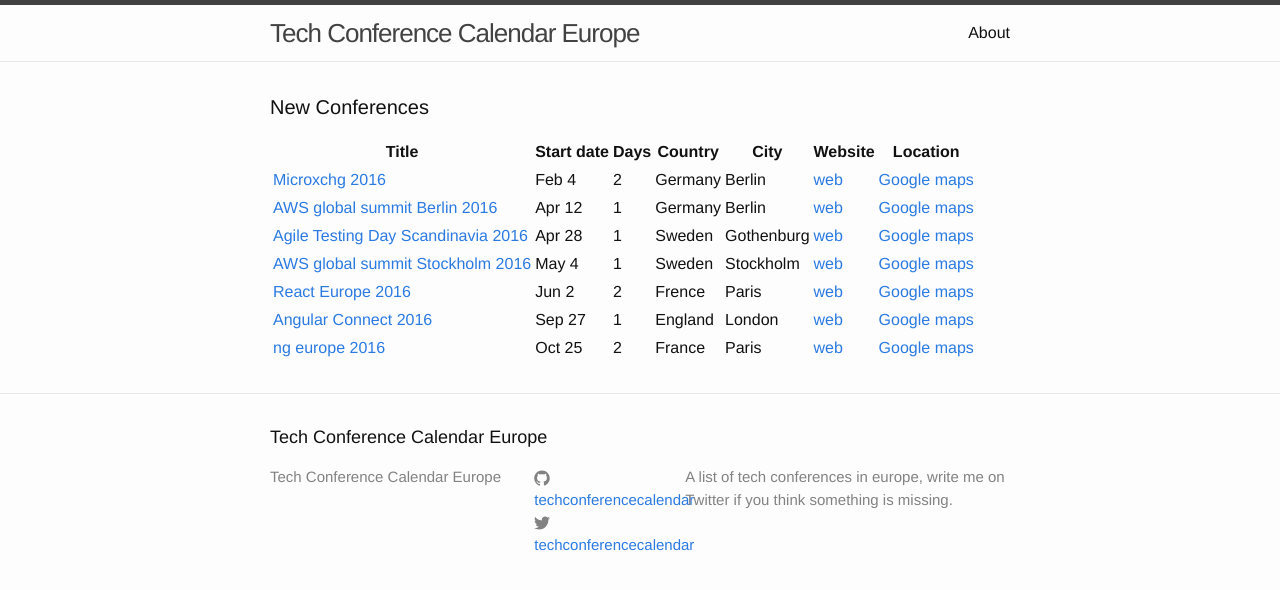
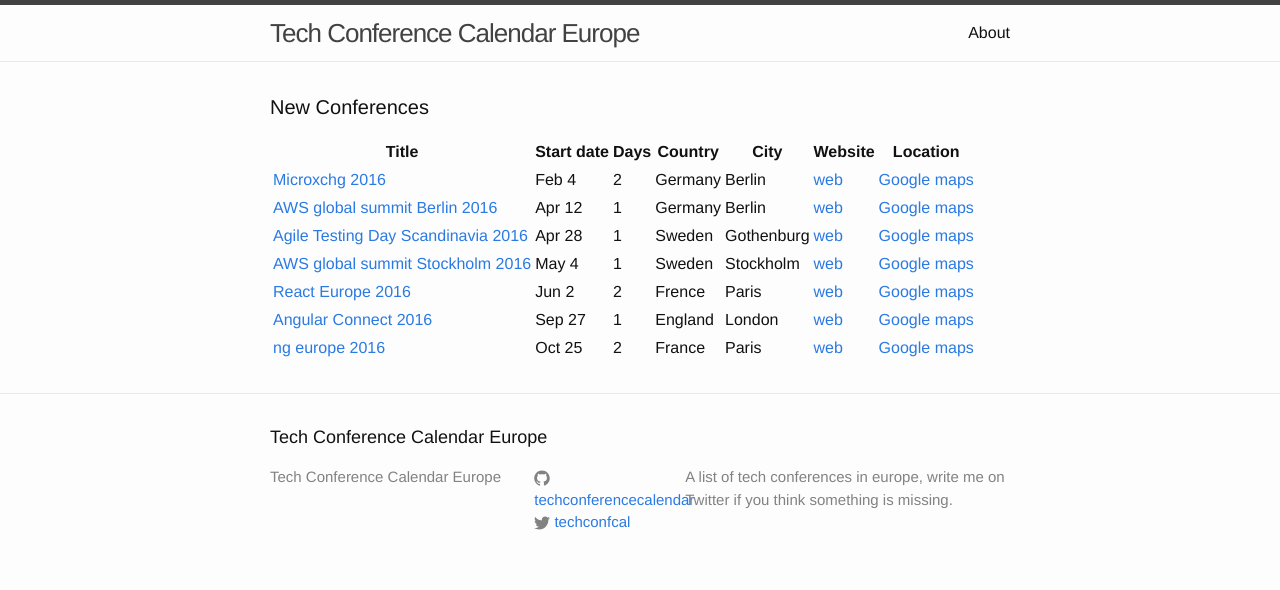
Before and after one commit to TechConferenceCalendar/techconferencecalendar.github.io, a Jekyll site: the page built from index.html, in a window 1280 px wide. Shown: the top 590 px of the page. Built offline with Jekyll 4.4.1, drawn with Linux system fonts in a browser that asks for light colours.

Commit message:
changed twitter account, again

```diff
--- a/_config.yml
+++ b/_config.yml
@@ -12,7 +12,7 @@
   A list of tech conferences in europe, write me on Twitter if you think something is missing.
 baseurl: "" # the subpath of your site, e.g. /blog
 url: "http://yourdomain.com" # the base hostname & protocol for your site
-twitter_username: techconferencecalendar
+twitter_username: techconfcal
 github_username:  techconferencecalendar
 
 # Build settings
```
